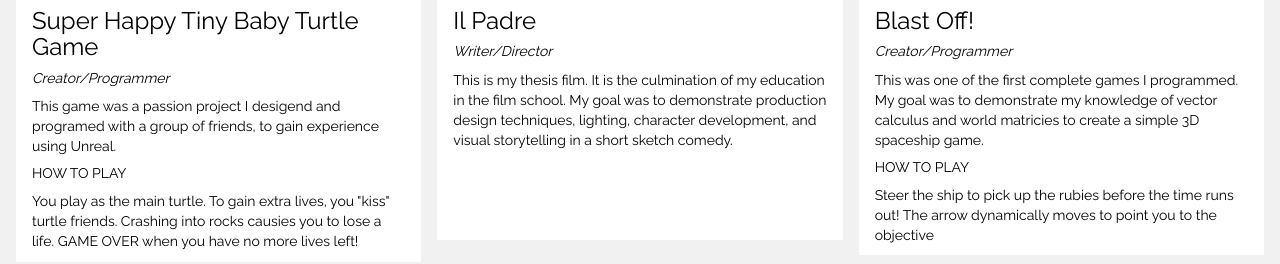
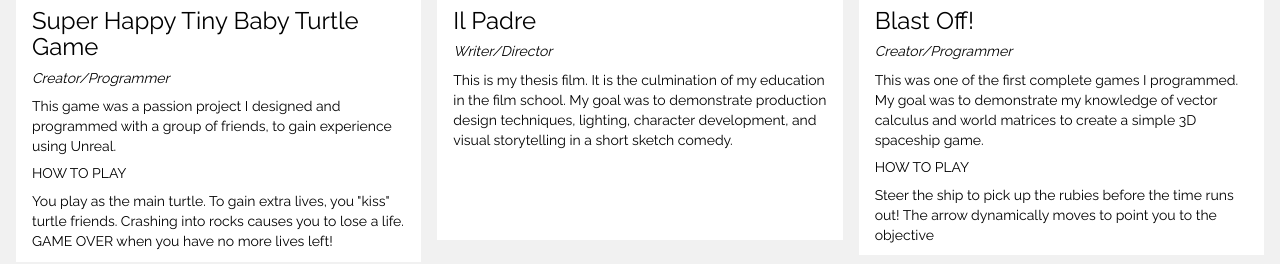
Before and after one commit to courtneypresto/courtneypresto.github.io, a plain HTML site: page portfolio.html in a window 1280 px wide. Shown: the part 463-727 px from the top of the page. Drawn offline with nearby package versions, Linux system fonts and the light colour scheme.

Commit message:
Spelling

```diff
--- a/portfolio.html
+++ b/portfolio.html
@@ -1,6 +1,6 @@
 <!DOCTYPE html>
 <html>
-<title>Porfolio</title>
+<title>Portfolio</title>
 <meta charset="UTF-8">
 <meta name="viewport" content="width=device-width, initial-scale=1">
 <link rel="stylesheet" href="https://maxcdn.bootstrapcdn.com/bootstrap/3.3.7/css/bootstrap.min.css">
@@ -76,10 +76,10 @@
   <div class="w3-container w3-white" style="padding-top: 20%">
   <h3> Super Happy Tiny Baby Turtle Game </h3>
   <h5><i>Creator/Programmer</i></h5>
-  <p>This game was a passion project I desigend and programed with a group of friends, to gain experience using Unreal.
+  <p>This game was a passion project I designed and programmed with a group of friends, to gain experience using Unreal.
 <br>
 <h5>HOW TO PLAY</h5>
-    You play as the main turtle. To gain extra lives, you "kiss" turtle friends. Crashing into rocks causies you to lose a life. GAME OVER when you have no more lives left!
+    You play as the main turtle. To gain extra lives, you "kiss" turtle friends. Crashing into rocks causes you to lose a life. GAME OVER when you have no more lives left!
   </p>
   </div>
 </div>
@@ -115,7 +115,7 @@
   <div class="w3-container w3-white" style="padding-top: 20%">
   <h3> Blast Off! </h3>
   <h5><i>Creator/Programmer</i></h5>
-  <p>This was one of the first complete games I programmed. My goal was to demonstrate my knowledge of vector calculus and world matricies to create a simple 3D spaceship game. </p>
+  <p>This was one of the first complete games I programmed. My goal was to demonstrate my knowledge of vector calculus and world matrices to create a simple 3D spaceship game. </p>
   <h5>HOW TO PLAY</h5>
   <p>Steer the ship to pick up the rubies before the time runs out! The arrow dynamically moves to point you to the objective</p>
   </div>
```
